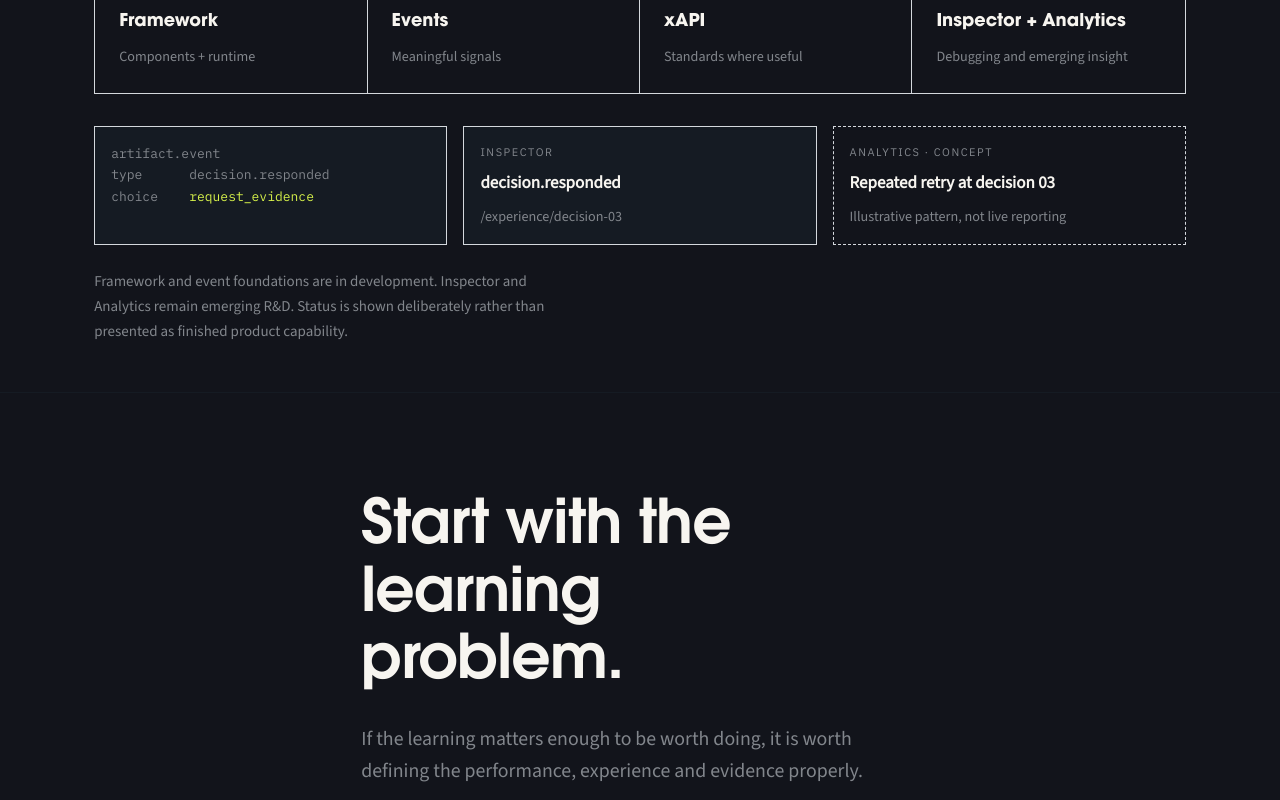
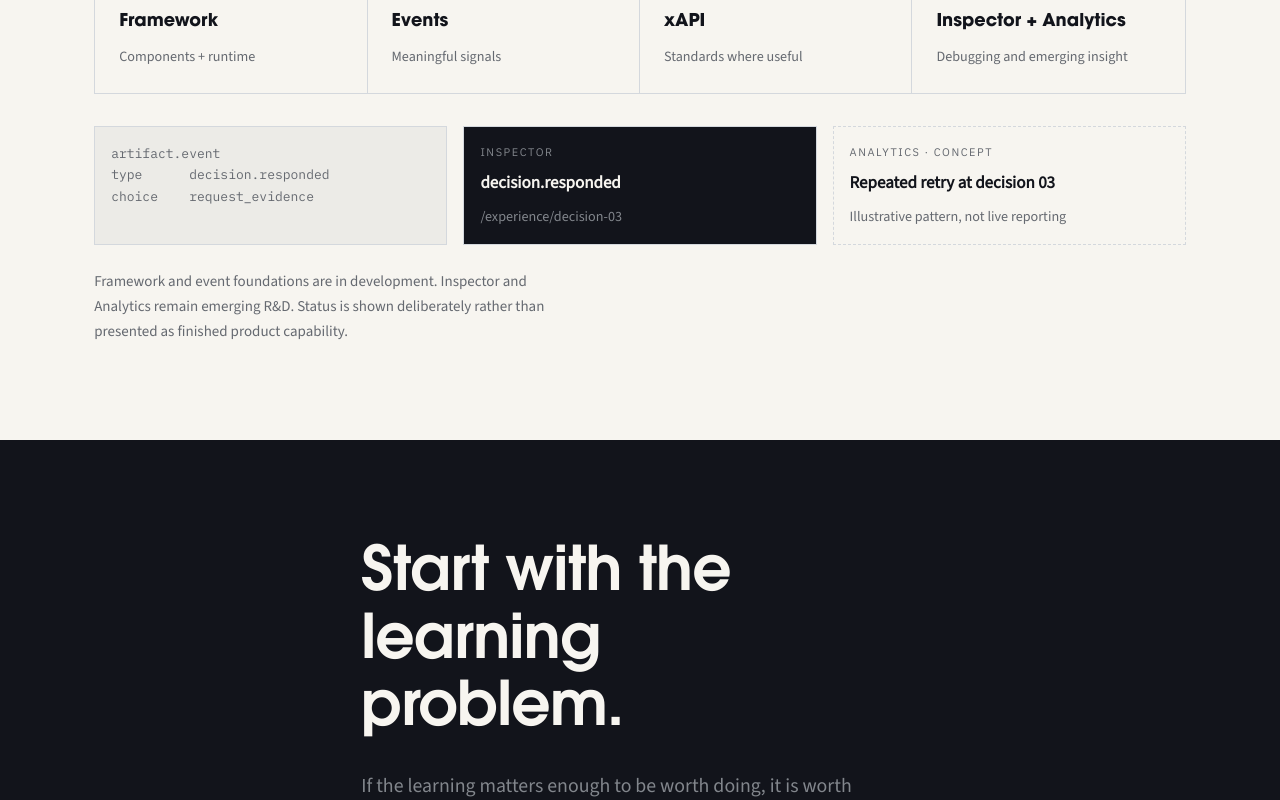
Before and after one commit to glennhammond/artifact-learning-site, a React (Vite) app: page / in a window 1280 px wide. Shown: the part 7860-8660 px from the top of the page. Built offline with nearby package versions, Linux system fonts and the light colour scheme.

Commit message:
Revert "feat: test selective Ink surfaces"
This reverts commit d8a8316cc8f0b61f179888dbac625394b3c202cb.

```diff
--- a/src/design-system/Section.tsx
+++ b/src/design-system/Section.tsx
@@ -22,8 +22,8 @@ interface SectionProps {
 /**
  * The section/layout primitive every homepage section is built from: a
  * consistent kicker + heading head, a one-shot reveal-on-scroll, and a
- * light/dark tone switch for sections where system or evidence semantics
- * justify the Ink surface (dark remains an occasional mode, not
+ * light/dark tone switch for the one section (Model) that uses the Ink
+ * surface (v0.2 treats dark as an occasional technical-context mode, not
  * the page default: see docs/consolidation-decision.md).
  */
 export function Section({
--- a/src/home/components/FinalCta.css
+++ b/src/home/components/FinalCta.css
@@ -1,7 +1,6 @@
 .home-cta {
-  margin-block-start: 0;
+  margin-block-start: var(--section-y-compact);
   padding-block: clamp(4rem, 8vw, 8rem);
-  border-block-start: var(--border-thickness) solid var(--color-surface-strong);
   background: var(--color-ink);
   color: var(--color-paper);
 }
--- a/src/home/components/Platform.css
+++ b/src/home/components/Platform.css
@@ -4,8 +4,8 @@
 
 .home-platform-system__experience {
   padding: var(--space-5);
-  background: var(--color-bg-raised);
-  color: var(--color-text);
+  background: var(--color-ink);
+  color: var(--color-paper);
   font-family: var(--type-heading);
   font-size: var(--text-h3);
 }
@@ -79,18 +79,13 @@
 .home-platform-proof__inspector {
   display: grid;
   gap: var(--space-2);
-  background: var(--color-bg-raised);
-  color: var(--color-text);
+  background: var(--color-ink);
+  color: var(--color-paper);
 }
 
 .home-platform-proof__inspector .kicker,
 .home-platform-proof__inspector small {
   color: var(--color-text-subtle);
-}
-
-.home-platform-proof pre strong {
-  color: var(--color-signal);
-  font-weight: 400;
 }
 
 .home-platform-proof__analytics {
--- a/src/home/components/Platform.tsx
+++ b/src/home/components/Platform.tsx
@@ -11,7 +11,6 @@ export function Platform() {
       intro={platformSummary.intro}
       width="content"
       density="compact"
-      tone="ink"
     >
       <div className="home-platform-system" aria-label="Artifact platform ecosystem">
         <div className="home-platform-system__experience">Learning experience</div>
@@ -43,7 +42,7 @@ export function Platform() {
       <div className="home-platform-proof">
         <pre aria-label="Illustrative Artifact event">{`artifact.event
 type      decision.responded
-choice    `}<strong>request_evidence</strong></pre>
+choice    request_evidence`}</pre>
 
         <div className="home-platform-proof__inspector">
           <span className="kicker">Inspector</span>
```
